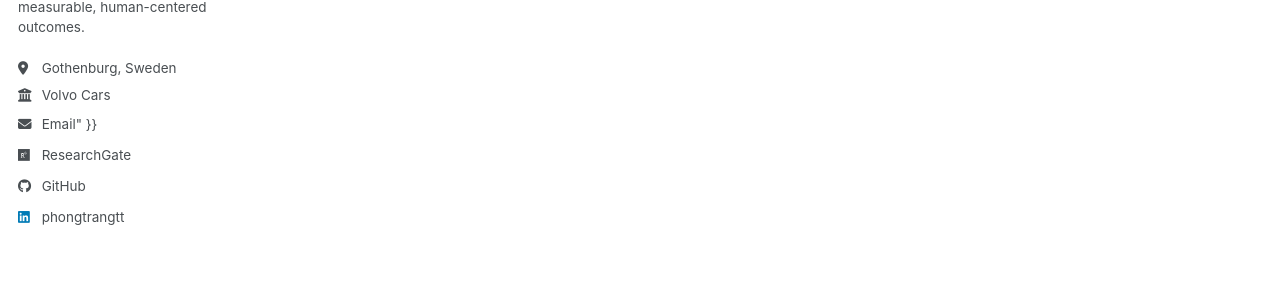
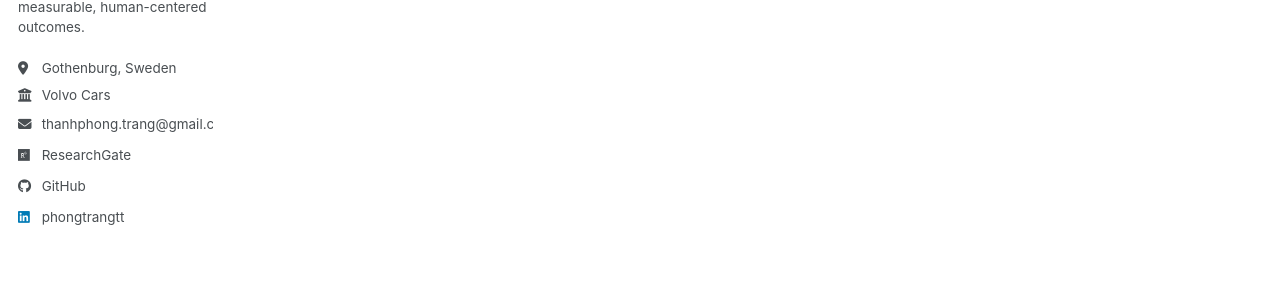
Before and after one commit to thanhphongtrang/thanhphongtrang.github.io, a Jekyll site: the page built from _pages/category-archive.html, in a window 1280 px wide. Shown: the part 379-687 px from the top of the page. Built offline with Jekyll 4.4.1, drawn with Linux system fonts in a browser that asks for light colours; a script bundle is joined from its source files by our own code; library files that are not in the unit come from our copies.

Commit message:
Fix email label display in author profile

```diff
--- a/_includes/author-profile.html
+++ b/_includes/author-profile.html
@@ -34,7 +34,7 @@
         <li><a href="{{ author.uri }}"><i class="fas fa-fw fa-link icon-pad-right" aria-hidden="true"></i>{{ site.data.ui-text[site.locale].website_label | default: "Website" }}</a></li>
       {% endif %}
       {% if author.email %}
-        <li><a href="mailto:{{ author.email }}"><i class="fas fa-fw fa-envelope icon-pad-right" aria-hidden="true"></i>{{ site.data.ui-text[site.locale].email_label | default: "{{ author.email }}" }}</a></li>
+        <li><a href="mailto:{{ author.email }}"><i class="fas fa-fw fa-envelope icon-pad-right" aria-hidden="true"></i>{{ author.email }}</a></li>
       {% endif %}
 
       <!-- Font Awesome and Academicons icons / Academic websites -->
```
